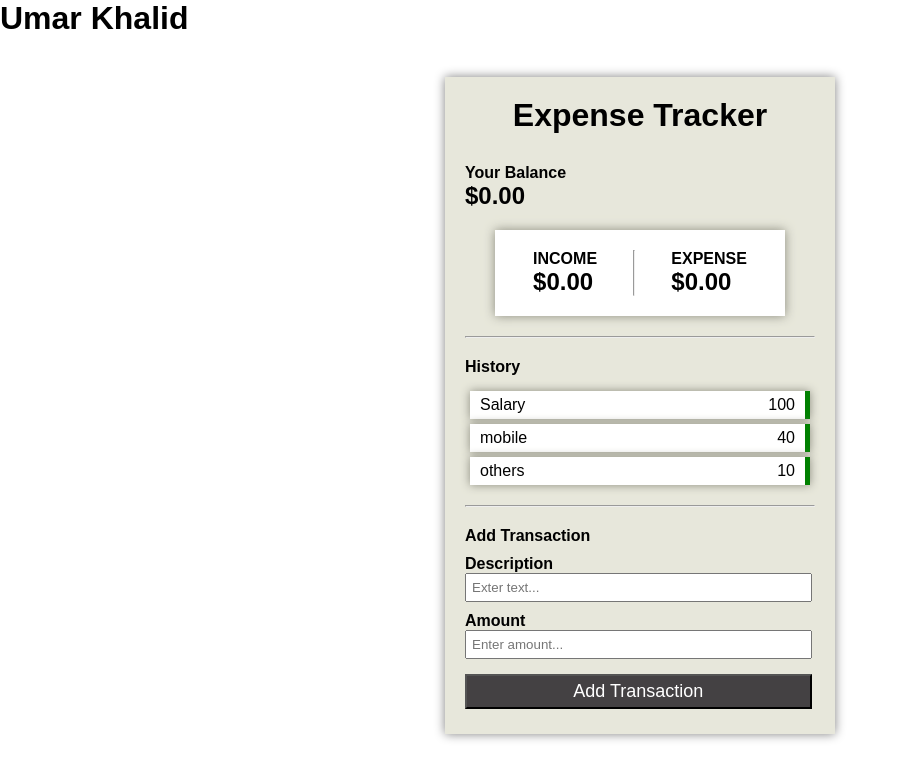
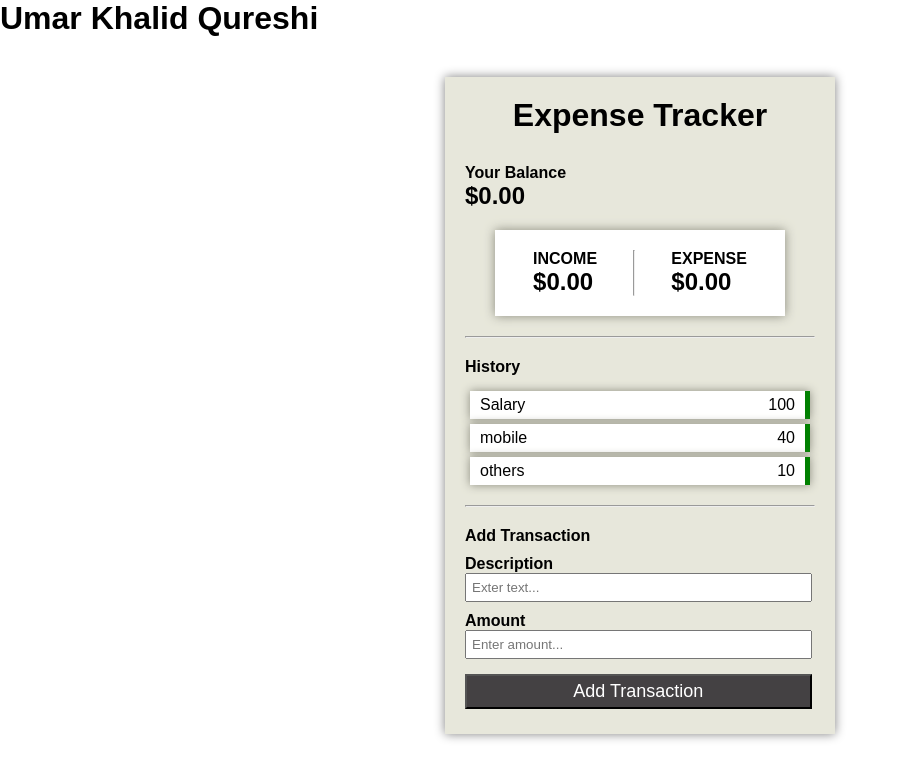
Before and after one commit to umar15/Expense-Tracker, a React (Create React App) app: page / in a window 1280 px wide. Shown: the top 780 px of the page, without its empty margins (0-904 px from the left). Built offline with nearby package versions, Linux system fonts and the light colour scheme.

Commit message:
updated build issue while auto deploying

```diff
--- a/src/App.js
+++ b/src/App.js
@@ -4,7 +4,7 @@
 function App() {
 	return (
 		<>
-			<h1>Umar Khalid</h1>
+			<h1>Umar Khalid Qureshi</h1>
 			<ExpenseTracker />
 		</>
 	);
```
